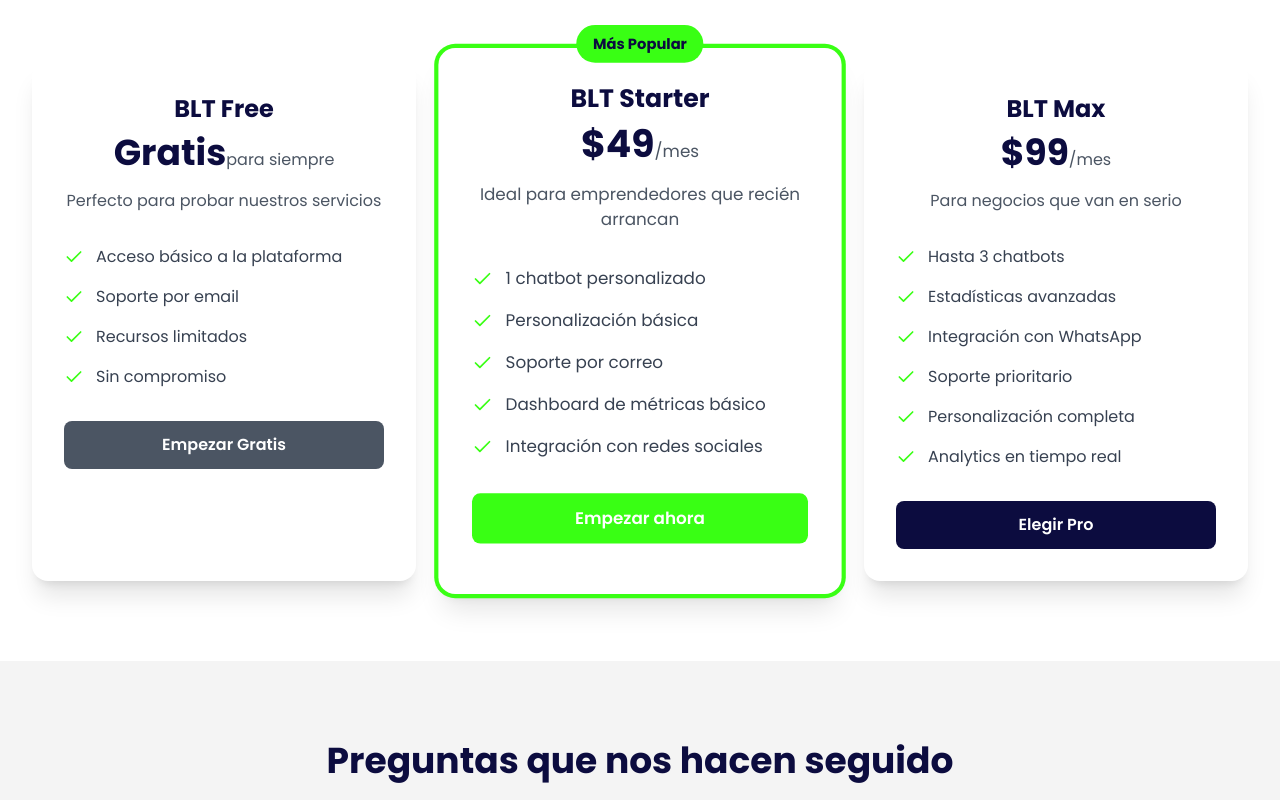
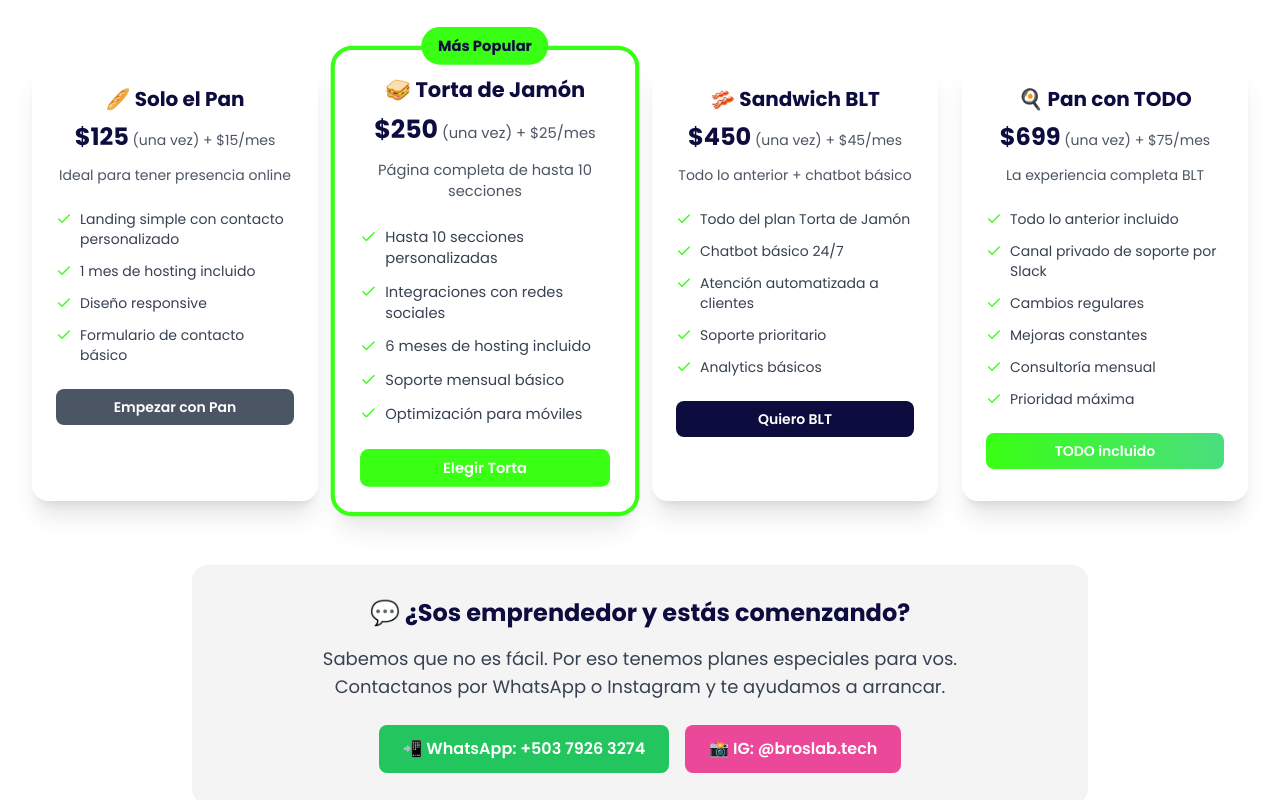
Before and after one commit to migueandres1/bros-lab-launchpad-83, a React (Vite) app: page / in a window 1280 px wide. Shown: the part 1300-2100 px from the top of the page. Built offline with nearby package versions, Linux system fonts and the light colour scheme.

Commit message:
Update landing page plans section
Updated the plans section with new names, prices, descriptions, and a motivational call to action, maintaining the BLT visual style.

```diff
--- a/src/pages/LandingPage.tsx
+++ b/src/pages/LandingPage.tsx
@@ -1,4 +1,3 @@
-
 import React from 'react';
 import { Link } from 'react-router-dom';
 import PublicHeader from '@/components/layout/PublicHeader';
@@ -8,52 +7,68 @@ import { Check, Zap, MessageCircle, Smartphone } from 'lucide-react';
 const LandingPage: React.FC = () => {
   const plans = [
     {
-      name: 'BLT Free',
-      price: 'Gratis',
-      period: 'para siempre',
-      description: 'Perfecto para probar nuestros servicios',
+      name: '🥖 Solo el Pan',
+      price: '$125',
+      period: ' (una vez) + $15/mes',
+      description: 'Ideal para tener presencia online',
       features: [
-        'Acceso básico a la plataforma',
-        'Soporte por email',
-        'Recursos limitados',
-        'Sin compromiso'
+        'Landing simple con contacto personalizado',
+        '1 mes de hosting incluido',
+        'Diseño responsive',
+        'Formulario de contacto básico'
       ],
       isPopular: false,
-      buttonText: 'Empezar Gratis',
+      buttonText: 'Empezar con Pan',
       buttonStyle: 'bg-gray-600 hover:bg-gray-700'
     },
     {
-      name: 'BLT Starter',
-      price: '$49',
-      period: '/mes',
-      description: 'Ideal para emprendedores que recién arrancan',
+      name: '🥪 Torta de Jamón',
+      price: '$250',
+      period: ' (una vez) + $25/mes',
+      description: 'Página completa de hasta 10 secciones',
       features: [
-        '1 chatbot personalizado',
-        'Personalización básica',
-        'Soporte por correo',
-        'Dashboard de métricas básico',
-        'Integración con redes sociales'
+        'Hasta 10 secciones personalizadas',
+        'Integraciones con redes sociales',
+        '6 meses de hosting incluido',
+        'Soporte mensual básico',
+        'Optimización para móviles'
       ],
       isPopular: true,
-      buttonText: 'Empezar ahora',
+      buttonText: 'Elegir Torta',
       buttonStyle: 'bg-blt-neon text-blt-dark hover:bg-opacity-90'
     },
     {
-      name: 'BLT Max',
-      price: '$99',
-      period: '/mes',
-      description: 'Para negocios que van en serio',
+      name: '🥓 Sandwich BLT',
+      price: '$450',
+      period: ' (una vez) + $45/mes',
+      description: 'Todo lo anterior + chatbot básico',
       features: [
-        'Hasta 3 chatbots',
-        'Estadísticas avanzadas',
-        'Integración con WhatsApp',
+        'Todo del plan Torta de Jamón',
+        'Chatbot básico 24/7',
+        'Atención automatizada a clientes',
         'Soporte prioritario',
-        'Personalización completa',
-        'Analytics en tiempo real'
+        'Analytics básicos'
       ],
       isPopular: false,
-      buttonText: 'Elegir Pro',
+      buttonText: 'Quiero BLT',
       buttonStyle: 'bg-blt-dark hover:bg-opacity-90'
+    },
+    {
+      name: '🍳 Pan con TODO',
+      price: '$699',
+      period: ' (una vez) + $75/mes',
+      description: 'La experiencia completa BLT',
+      features: [
+        'Todo lo anterior incluido',
+        'Canal privado de soporte por Slack',
+        'Cambios regulares',
+        'Mejoras constantes',
+        'Consultoría mensual',
+        'Prioridad máxima'
+      ],
+      isPopular: false,
+      buttonText: 'TODO incluido',
+      buttonStyle: 'bg-gradient-to-r from-blt-neon to-green-400 text-blt-dark hover:from-green-400 hover:to-blt-neon'
     }
   ];
 
@@ -155,11 +170,11 @@ const LandingPage: React.FC = () => {
             </p>
           </div>
 
-          <div className="grid md:grid-cols-3 gap-8">
+          <div className="grid md:grid-cols-2 lg:grid-cols-4 gap-6">
             {plans.map((plan, index) => (
               <div
                 key={index}
-                className={`relative bg-white rounded-2xl shadow-xl p-8 ${
+                className={`relative bg-white rounded-2xl shadow-xl p-6 ${
                   plan.isPopular ? 'ring-4 ring-blt-neon transform scale-105' : ''
                 }`}
               >
@@ -171,32 +186,61 @@ const LandingPage: React.FC = () => {
                   </div>
                 )}
 
-                <div className="text-center mb-8">
-                  <h3 className="text-2xl font-bold text-blt-dark mb-2">{plan.name}</h3>
-                  <div className="mb-4">
-                    <span className="text-4xl font-bold text-blt-dark">{plan.price}</span>
-                    <span className="text-gray-600">{plan.period}</span>
+                <div className="text-center mb-6">
+                  <h3 className="text-xl font-bold text-blt-dark mb-2">{plan.name}</h3>
+                  <div className="mb-3">
+                    <span className="text-2xl font-bold text-blt-dark">{plan.price}</span>
+                    <span className="text-sm text-gray-600">{plan.period}</span>
                   </div>
-                  <p className="text-gray-600">{plan.description}</p>
+                  <p className="text-gray-600 text-sm">{plan.description}</p>
                 </div>
 
-                <ul className="space-y-4 mb-8">
+                <ul className="space-y-3 mb-6">
                   {plan.features.map((feature, featureIndex) => (
-                    <li key={featureIndex} className="flex items-center">
-                      <Check className="w-5 h-5 text-blt-neon mr-3 flex-shrink-0" />
-                      <span className="text-gray-700">{feature}</span>
+                    <li key={featureIndex} className="flex items-start">
+                      <Check className="w-4 h-4 text-blt-neon mr-2 flex-shrink-0 mt-0.5" />
+                      <span className="text-gray-700 text-sm">{feature}</span>
                     </li>
                   ))}
                 </ul>
 
                 <Link
                   to="/register"
-                  className={`w-full py-3 px-6 rounded-lg font-semibold text-center block transition-all ${plan.buttonStyle} text-white`}
+                  className={`w-full py-2 px-4 rounded-lg font-semibold text-center block transition-all text-sm ${plan.buttonStyle} text-white`}
                 >
                   {plan.buttonText}
                 </Link>
               </div>
             ))}
+          </div>
+
+          {/* Motivational message for entrepreneurs */}
+          <div className="mt-16 text-center bg-blt-gray rounded-2xl p-8 mx-auto max-w-4xl">
+            <h3 className="text-2xl font-bold text-blt-dark mb-4">
+              💬 ¿Sos emprendedor y estás comenzando?
+            </h3>
+            <p className="text-lg text-gray-700 mb-6">
+              Sabemos que no es fácil. Por eso tenemos planes especiales para vos.<br />
+              Contactanos por WhatsApp o Instagram y te ayudamos a arrancar.
+            </p>
+            <div className="flex flex-col sm:flex-row gap-4 justify-center items-center">
+              <a
+                href="https://wa.me/50379263274"
+                target="_blank"
+                rel="noopener noreferrer"
+                className="bg-green-500 text-white px-6 py-3 rounded-lg font-semibold hover:bg-green-600 transition-all flex items-center"
+              >
+                📲 WhatsApp: +503 7926 3274
+              </a>
+              <a
+                href="https://instagram.com/broslab.tech"
+                target="_blank"
+                rel="noopener noreferrer"
+                className="bg-pink-500 text-white px-6 py-3 rounded-lg font-semibold hover:bg-pink-600 transition-all flex items-center"
+              >
+                📸 IG: @broslab.tech
+              </a>
+            </div>
           </div>
         </div>
       </section>
```
